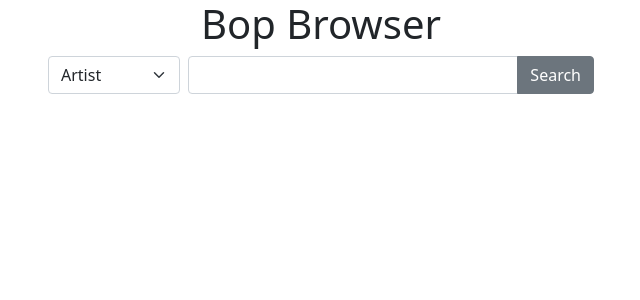
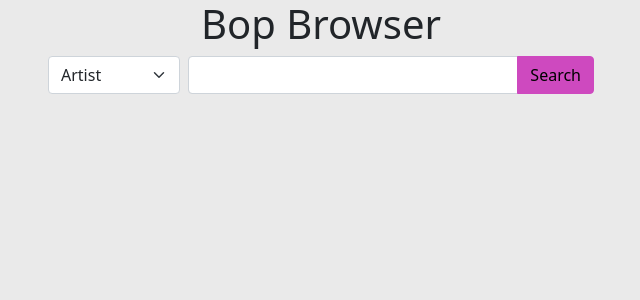
Before and after one commit to zglossip/bop-browser, a Vue app in the folder frontend/: page / in a window 1280 px wide. Shown: the top 300 px of the page, without its empty margins (319-959 px from the left). Built offline with nearby package versions, Linux system fonts and the light colour scheme.

Commit message:
Fix colors

```diff
--- a/frontend/src/components/AlbumTypeBadge.vue
+++ b/frontend/src/components/AlbumTypeBadge.vue
@@ -1,5 +1,5 @@
 <template>
-  <span class="badge bg-secondary">
+  <span class="badge bg-primary">
     {{ type }}
   </span>
 </template>
--- a/frontend/src/styles/_colors.scss
+++ b/frontend/src/styles/_colors.scss
@@ -0,0 +1,15 @@
+$bb-secondary: #CE49BF;
+$bb-main: #FF2E63;
+$bb-light: #EAEAEA;
+$bb-dark: #252A34;
+
+$theme-colors: (
+        "primary": $bb-main,
+        "secondary": $bb-secondary,
+        "success": #25ec9e,
+        "info": #256dec,
+        "warning": #fbe36b,
+        "danger": #f06b6b,
+        "light": $bb-light,
+        "dark": $bb-dark
+);
--- a/frontend/src/styles/styles.scss
+++ b/frontend/src/styles/styles.scss
@@ -1,4 +1,18 @@
+@import "colors";
 @import "../../node_modules/bootstrap/scss/bootstrap";
+
+body {
+  background-color: $bb-light;
+}
+
+a {
+  color: black;
+  text-decoration: none;
+
+  &:hover, &:active {
+    color: $bb-main;
+  }
+}
 
 .bb-search {
   width: 10rem !important;
@@ -6,13 +20,13 @@
 
 .card {
   border: 0 !important;
+  background-color: transparent ;
 }
 
 .bb-album-stub,
 .bb-artist-stub {
   :hover {
-    //TODO: No magic colors
-    background-color: mediumpurple;
+    background-color: $bb-secondary;
     cursor: pointer;
   }
 }
@@ -28,8 +42,7 @@
 }
 
 .bb-selected-song .card{
-  //TODO: No magic colors
-  border: 5px mediumpurple solid !important;
+  border: 5px $bb-secondary solid !important;
 }
 
 img {
```
